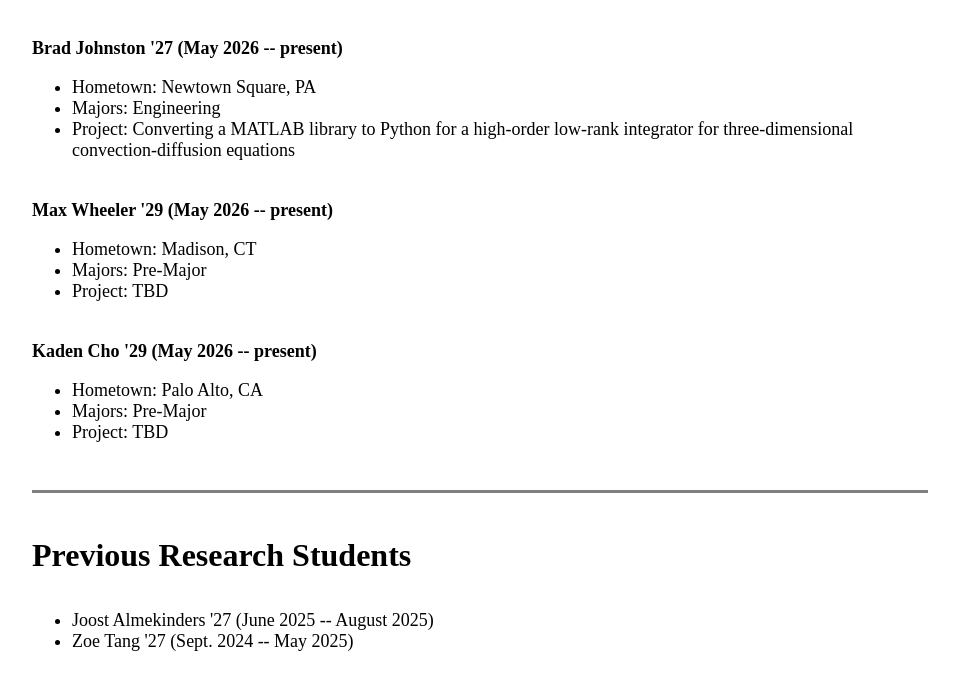
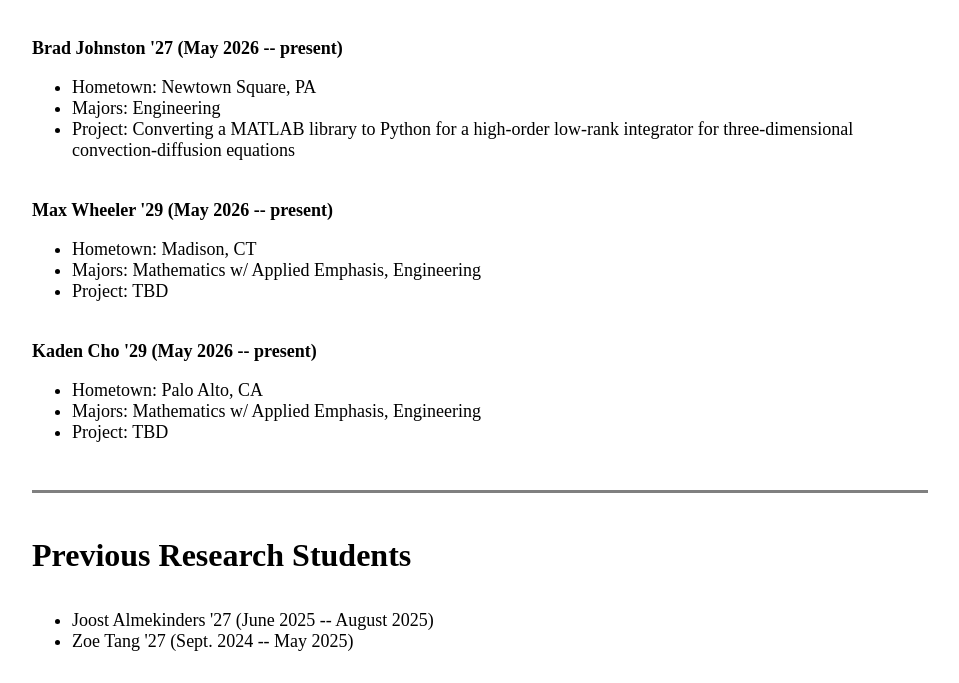
Before and after one commit to jhknakao/jhknakao.github.io, a Jekyll site: the page built from people.html, in a window 1280 px wide and 900 px high, scrolled down 1080 px, cut to the strip 0-683 px from the top of the window. Shown: the whole strip, without its empty margins (160-1119 px from the left). Built offline with Jekyll 4.4.1, drawn with Linux system fonts in a browser that asks for light colours.

Commit message:
Update people.html

```diff
--- a/people.html
+++ b/people.html
@@ -67,7 +67,7 @@ title: People
 	<b>Max Wheeler '29 (May 2026 -- present)</b>
 	<ul>
 	<li>Hometown: Madison, CT</li>
-    <li>Majors: Pre-Major</li>
+    <li>Majors: Mathematics w/ Applied Emphasis, Engineering</li>
 	<li>Project: TBD</li>
 	</ul>
 
@@ -76,7 +76,7 @@ title: People
 	<b>Kaden Cho '29 (May 2026 -- present)</b>
 	<ul>
 	<li>Hometown: Palo Alto, CA</li>
-    <li>Majors: Pre-Major</li>
+    <li>Majors: Mathematics w/ Applied Emphasis, Engineering</li>
 	<li>Project: TBD</li>
 	</ul>
 
```
